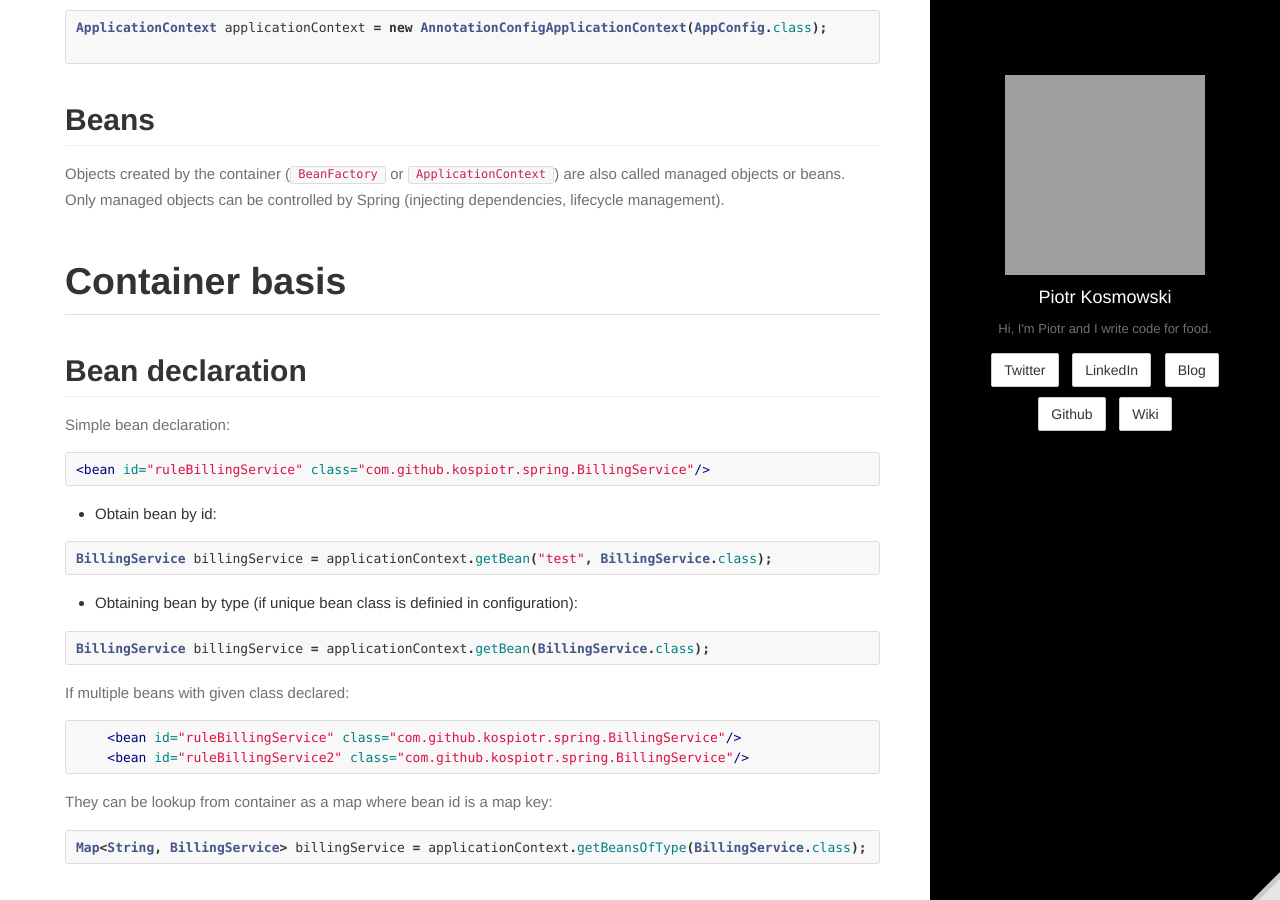
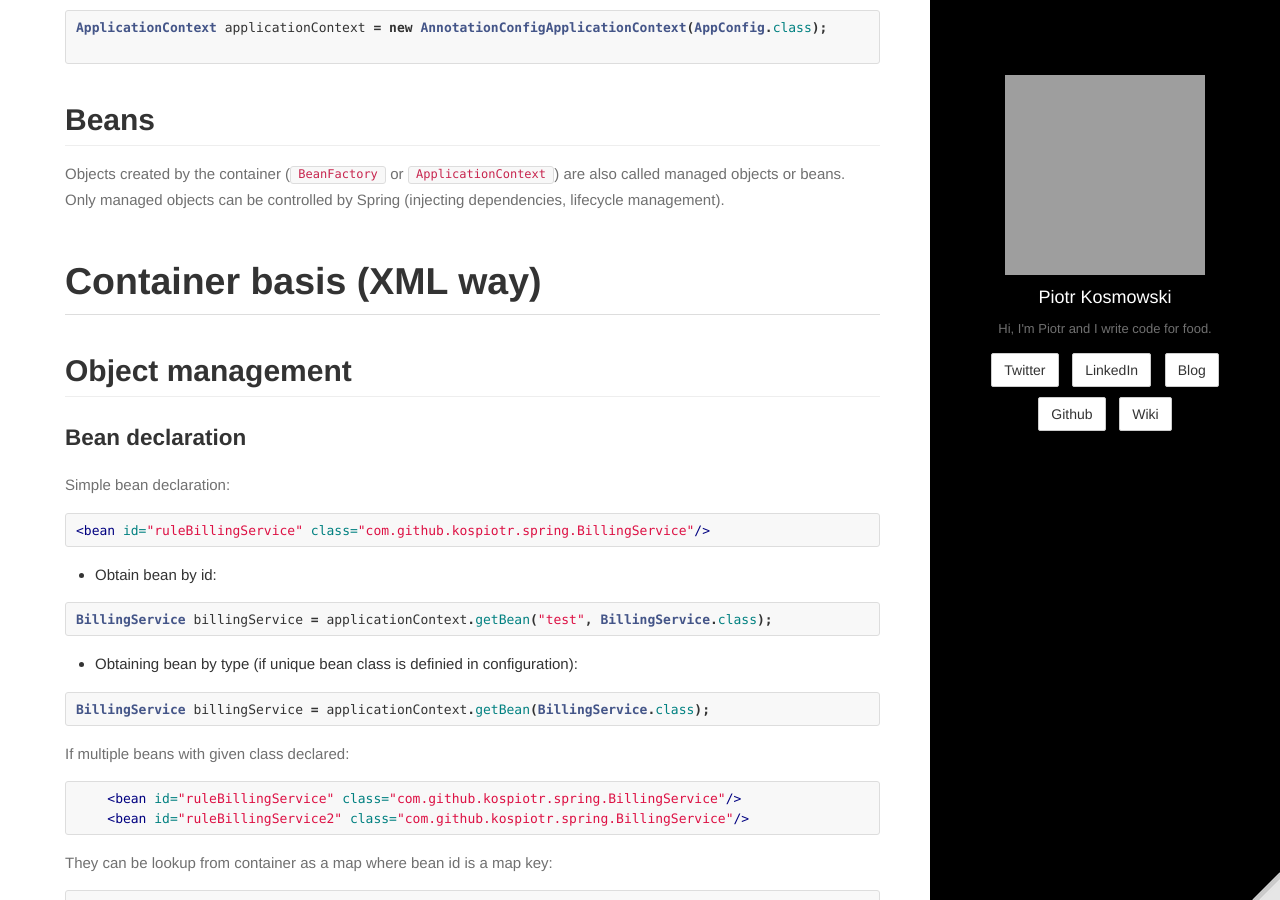
Before and after one commit to kospiotr/kospiotr.github.io, a Jekyll site: the page built from wiki/SpringFramework.md, in a window 1280 px wide and 900 px high, scrolled down 5385 px. Built offline with Jekyll 4.4.1, drawn with Linux system fonts in a browser that asks for light colours; nearby versions of some CDN libraries; library files that are not in the unit come from our copies; Markdown is read by kramdown in place of the engine named in the settings; some of the changed text lies outside the part shown; grey boxes are pictures that could not be loaded.

Commit message:
Update Sring wiki

````diff
--- a/wiki/SpringFramework.md
+++ b/wiki/SpringFramework.md
@@ -238,8 +238,9 @@ ApplicationContext applicationContext = new AnnotationConfigApplicationContext(A
 ##Beans
 Objects created by the container (`BeanFactory` or `ApplicationContext`) are also called managed objects or beans. Only managed objects can be controlled by Spring (injecting dependencies, lifecycle management).
 
-#Container basis
-##Bean declaration
+#Container basis (XML way)
+##Object management
+###Bean declaration
 Simple bean declaration:
 
 ```xml
@@ -272,7 +273,7 @@ Map<String, BillingService> billingService = applicationContext.getBeansOfType(B
 ```
 
 
-##Bean alias
+###Bean alias
 The bean can have more ids thanks to aliases
 
 ```xml
@@ -287,7 +288,7 @@ BillingService service = applicationContext.getBean("service", BillingService.cl
 
 ```
 
-##Scopes
+###Scopes
 Basic scopes:
 
  * **singleton** - (default) scopes a single bean definition to a single object instance per Spring IoC container.
@@ -376,7 +377,7 @@ public class BillingService {
 > Constructed BillingService
  ```
 
-##Lifecycle
+###Lifecycle
 Spring helps to mange the lifecycle of the objects. It is possible to perform actions:
 
 * after object has been initialized (after all properties has been set up),
````
Also changed, not shown: other parts of wiki/SpringFramework.md (+2 -2 lines).
